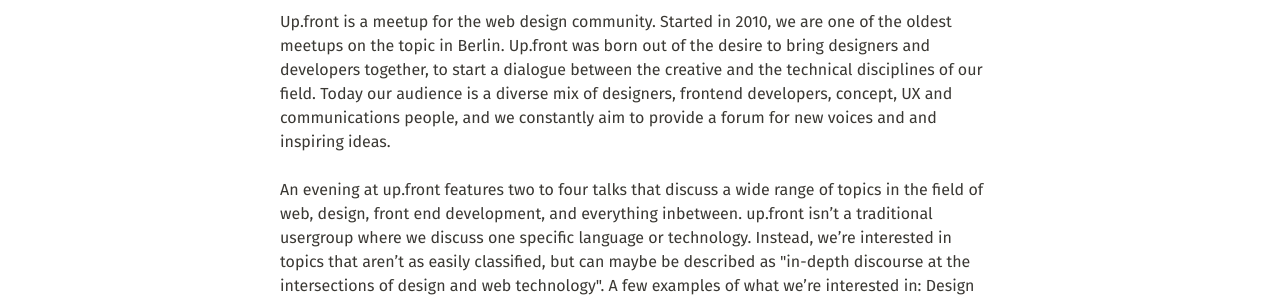
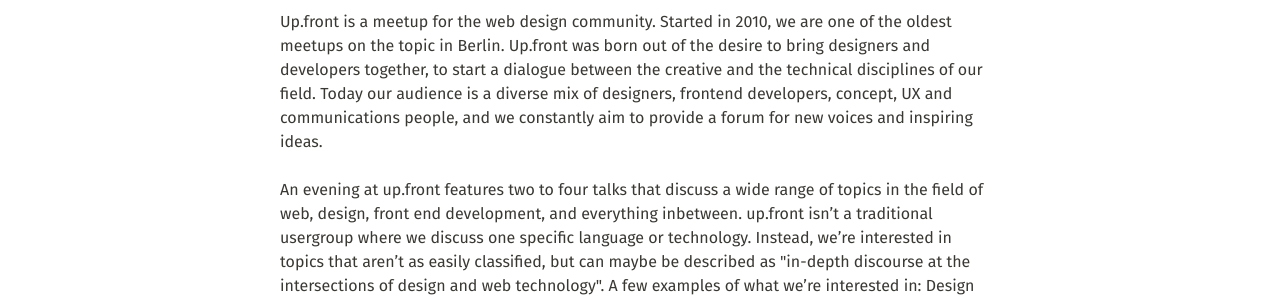
Before and after one commit to upfrontug/upfrontug.github.io, a Jekyll site: the page built from about.html, in a window 1280 px wide and 900 px high. Shown: the part 546-846 px from the top of the window. Built offline with Jekyll 4.4.1, drawn with Linux system fonts in a browser that asks for light colours; nearby versions of some CDN libraries; comment, search, counter and statistics services are not loaded.

Commit message:
fix typos

```diff
--- a/about.html
+++ b/about.html
@@ -3,7 +3,7 @@
 ---
 
 <p>
-  Up.front is a meetup for the web design community. Started in 2010, we are one of the oldest meetups on the topic in Berlin. Up.front was born out of the desire to bring designers and developers together, to start a dialogue between the creative and the technical disciplines of our field. Today our audience is a diverse mix of designers, frontend developers, concept, UX and communications people, and we constantly aim to provide a forum for new voices and and inspiring ideas.
+  Up.front is a meetup for the web design community. Started in 2010, we are one of the oldest meetups on the topic in Berlin. Up.front was born out of the desire to bring designers and developers together, to start a dialogue between the creative and the technical disciplines of our field. Today our audience is a diverse mix of designers, frontend developers, concept, UX and communications people, and we constantly aim to provide a forum for new voices and inspiring ideas.
 </p>
 
 <p>
@@ -15,7 +15,7 @@
 </p>
 
 <p>
-  Up.front actively aims to provide a welcoming and safe space. We enforce a <a href="/conde-of-conduct.html">Code of Conduct</a> at our events. We are aware of the lack of diversity in our community, and are committed to encourage and include members of under-represented groups to participate in our events by attending, speaking, or volunteering. We welcome beginners to present and up.front, and offer help and feedback during the talk preparation.
+  Up.front actively aims to provide a welcoming and safe space. We enforce a <a href="/code-of-conduct.html">Code of Conduct</a> at our events. We are aware of the lack of diversity in our community, and are committed to encourage and include members of under-represented groups to participate in our events by attending, speaking, or volunteering. We welcome beginners to present and up.front, and offer help and feedback during the talk preparation.
 </p>
 
 <p>
```
